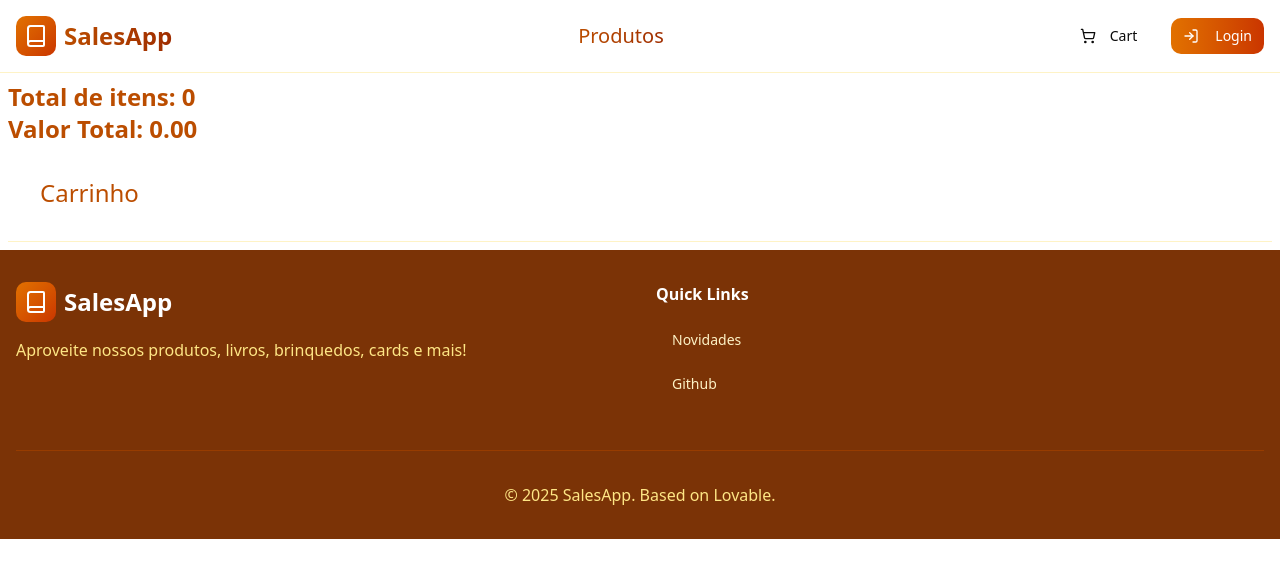
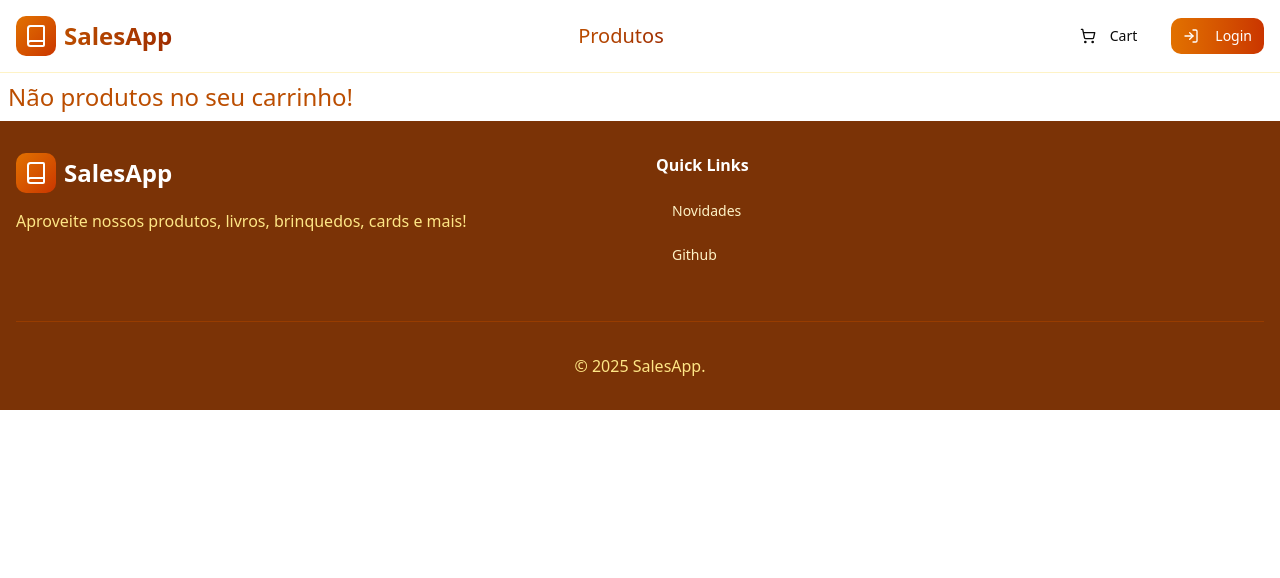
Before and after one commit to odairbr/sales-app, a Next.js app: page /carrinho in a window 1280 px wide. Shown: the top 578 px of the page. Built offline with nearby package versions, Linux system fonts and the light colour scheme.

Commit message:
ProjetoFinal+Rosa

```diff
--- a/src/app/carrinho/page.tsx
+++ b/src/app/carrinho/page.tsx
@@ -6,14 +6,26 @@ import { useCart } from "@/contexts/cart";
 const CartPage = () => {
   const { totalItems, totalAmount, cart } = useCart()
 
+  if (totalItems === 0) {
+    return (
+      <div className="text-0xl text-amber-700">
+        <div className="container space-x-2 p-2">
+          <div className="text-2xl">
+            Não produtos no seu carrinho!
+          </div>
+        </div>
+      </div>
+    )
+  }
+
   return (
     <div className="text-0xl text-amber-700">
       <div className="container space-x-2 p-2">
-        <div className="text-2xl font-bold">
-          Total de itens: {totalItems}
+        <div className="text-2xl">
+          Total de itens: <span className="font-bold" >{totalItems}</span>
         </div>
-        <div className="text-2xl font-bold">
-          Valor Total: {totalAmount}
+        <div className="text-2xl">
+          Valor Total: <span className="font-bold" >R$ {totalAmount}</span>
         </div>
         <ItemListContainer items={cart} title={'Carrinho'} />
       </div>
--- a/src/components/Footer.tsx
+++ b/src/components/Footer.tsx
@@ -43,7 +43,7 @@ const Footer = () => {
         </div>
 
         <div className="border-t border-amber-800 mt-12 pt-8 text-center">
-          <p className="text-amber-200">&copy; 2025 SalesApp. Based on Lovable.</p>
+          <p className="text-amber-200">&copy; 2025 SalesApp.</p>
         </div>
       </div>
     </footer>
```
Also changed, not shown: 1 other file (tests, documents, lock files or other folders).
